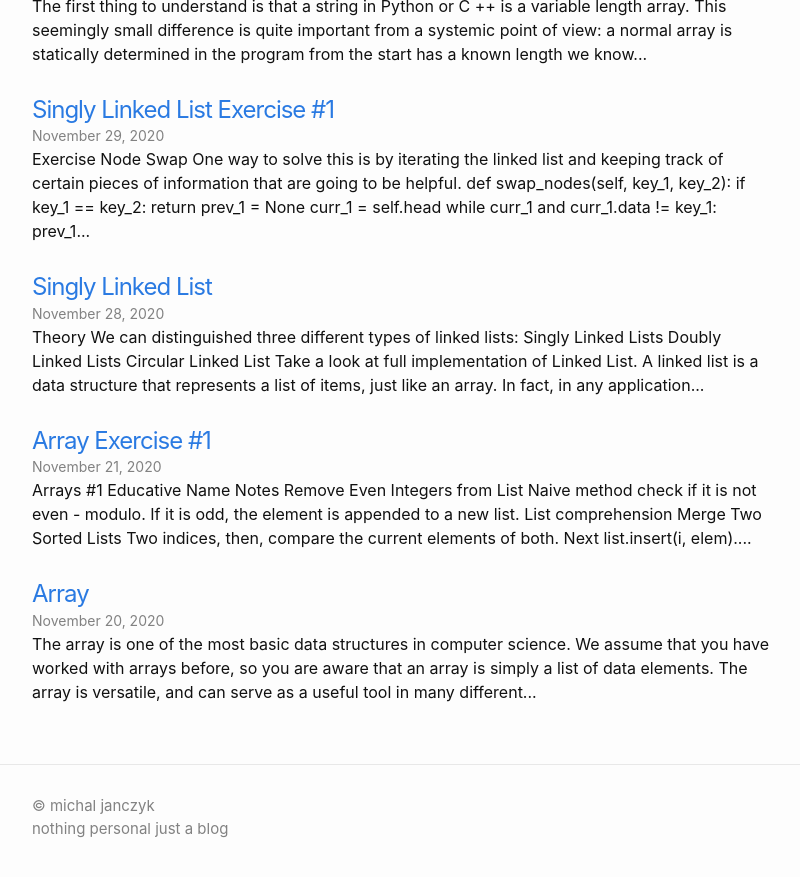
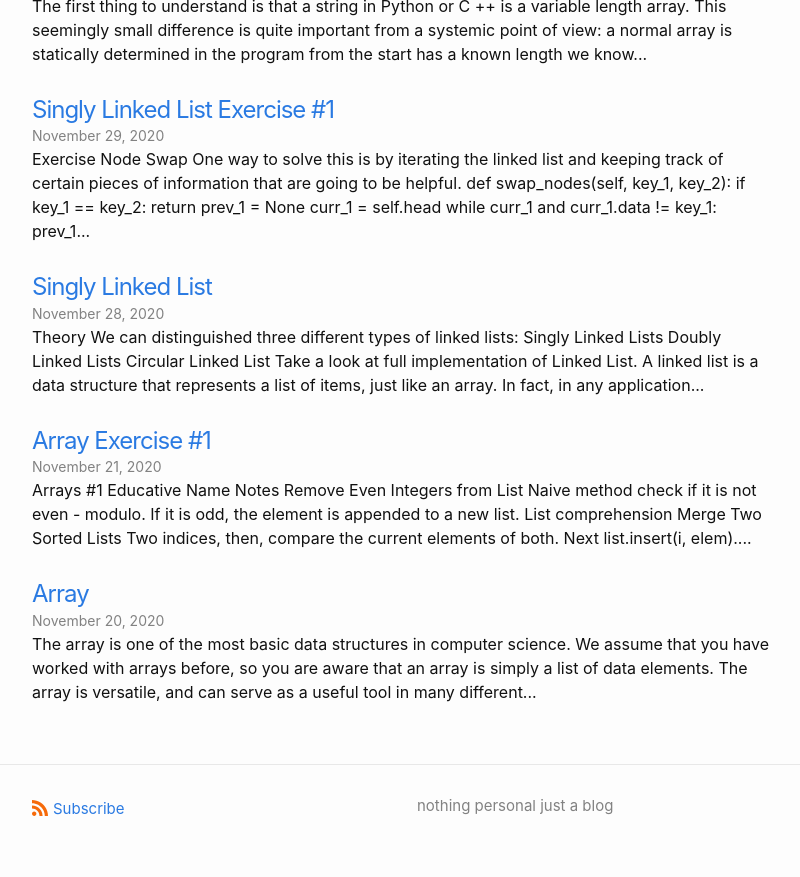
Before and after one commit to michal0janczyk/michaljanczyk.github.io, a Jekyll site: the page built from index.html, in a window 1280 px wide and 900 px high, scrolled down 1225 px. Shown: the top 877 px of the window, without its empty margins (238-1038 px from the left). Built offline with Jekyll 4.4.1, drawn with Linux system fonts in a browser that asks for light colours; the list of posts is cut into pages by our own code.

Commit message:
Update footer.html

```diff
--- a/_includes/footer.html
+++ b/_includes/footer.html
@@ -3,34 +3,33 @@
 
   <div class="wrapper">
 
-    <!-- <h2 class="footer-heading">{{ site.title | escape }}</h2> -->
+    <div class="footer-col-wrapper">
+      <div class="footer-col">
+        <p class="feed-subscribe">
+          <a href="{{ 'feed.xml' | relative_url }}">
+            <svg class="svg-icon orange">
+              <use xlink:href="{{ 'assets/minima-social-icons.svg#rss' | relative_url }}"></use>
+            </svg><span>Subscribe</span>
+          </a>
+        </p>
+      {%- if site.author %}
+        <ul class="contact-list">
+          {% if site.author.name -%}
+            <li class="p-name">{{ site.author.name | escape }}</li>
+          {% endif -%}
+          {% if site.author.email -%}
+            <li><a class="u-email" href="mailto:{{ site.author.email }}">{{ site.author.email }}</a></li>
+          {%- endif %}
+        </ul>
+      {%- endif %}
+      </div>
+      <div class="footer-col">
+        <p>{{ site.description | escape }}</p>
+      </div>
+    </div>
 
-    <div class="footer-col-wrapper">
-      <div class="footer-col footer-col-1">
-        <ul class="contact-list">
-          <li class="p-name">
-            {%- if site.copyright -%}
-              <li>&copy; {{ site.copyright }} {{ now | date: "%Y" }}</li>
-              <li>{{- site.description | escape -}}</li>
-            {%- else -%}
-              <!-- {{ site.title | escape }} -->
-            {%- endif -%}
-            </li>
-            {%- if site.email -%}
-            <li><a class="u-email" href="mailto:{{ site.email }}">{{ site.email }}</a></li>
-            {%- endif -%}
-        </ul>
-      </div>
-
-      <div class="footer-col footer-col-2">
-        <!-- {%- include social.html -%} -->
-      </div>
-
-      <div class="footer-col footer-col-3">
-        {%- include social.html -%}
-      </div>
-
-
+    <div class="social-links">
+      {%- include social.html -%}
     </div>
 
   </div>
```
